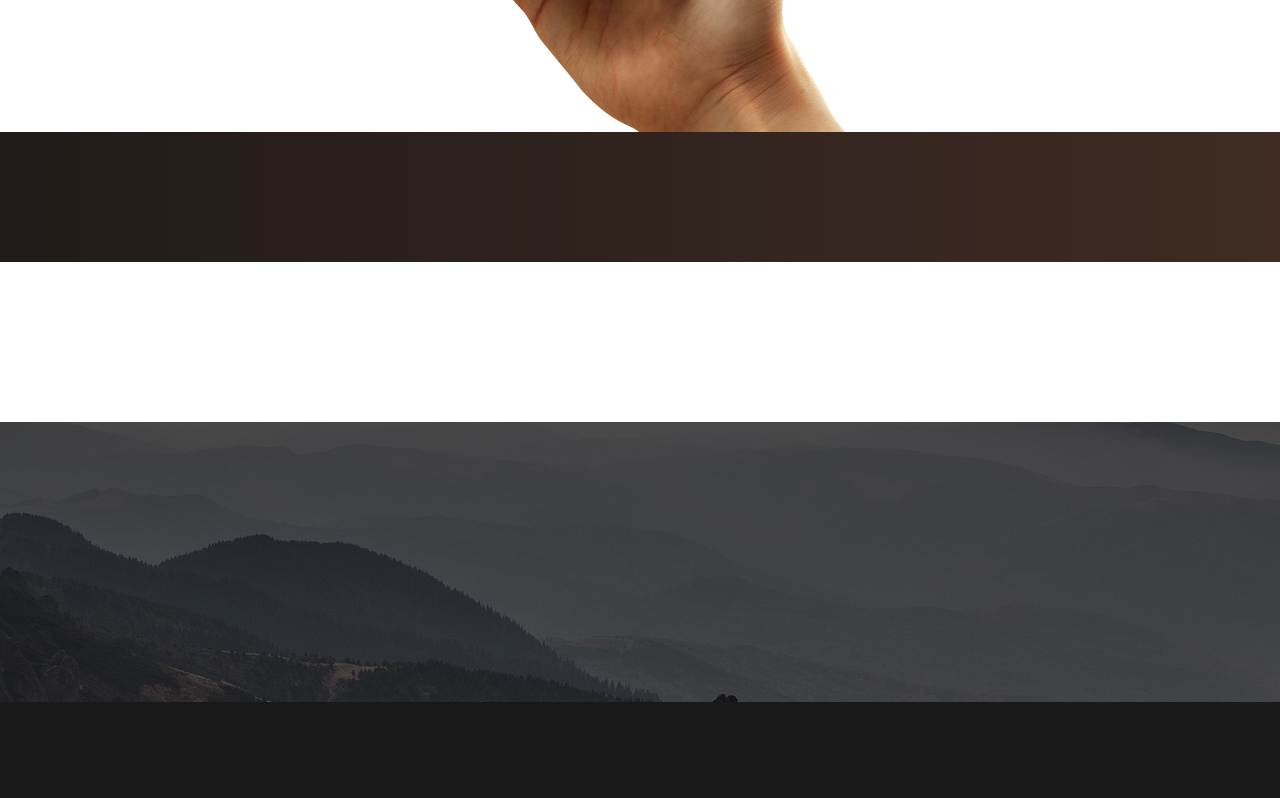
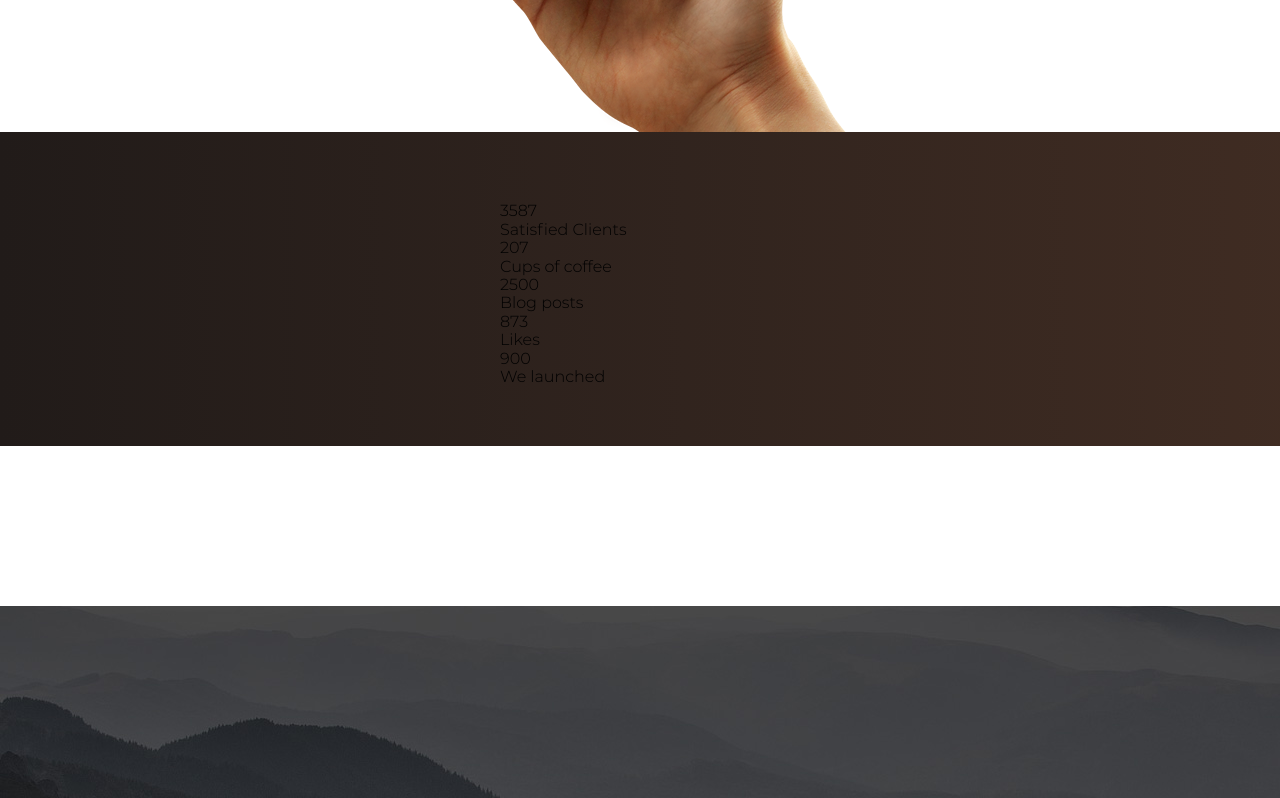
Before and after one commit to vladovinkin/HTML5-CSS3-Homeworks, a plain HTML site: page finalPSD/index.html in a window 1280 px wide. Shown: the part 4760-5558 px from the top of the page. Drawn offline with nearby package versions, Linux system fonts and the light colour scheme.

Commit message:
прописал структуру и содержание секции achievements

```diff
--- a/finalPSD/index.html
+++ b/finalPSD/index.html
@@ -279,7 +279,33 @@
 				</ul>
 			</div>
 		</section>
-		<section class="achievements"></section>
+		<section class="achievements">
+			<div class="achievements-block-1">
+				<div class="achievements-block-number">3587</div>
+				<div class="achievements-block-txt">Satisfied Clients</div>
+				<div class="achievements-block-line"></div>
+			</div>
+			<div class="achievements-block-2">
+				<div class="achievements-block-number">207</div>
+				<div class="achievements-block-txt">Cups of coffee</div>
+				<div class="achievements-block-line"></div>
+			</div>
+			<div class="achievements-block-3">
+				<div class="achievements-block-number">2500</div>
+				<div class="achievements-block-txt">Blog posts</div>
+				<div class="achievements-block-line"></div>
+			</div>
+			<div class="achievements-block-4">
+				<div class="achievements-block-number">873</div>
+				<div class="achievements-block-txt">Likes</div>
+				<div class="achievements-block-line"></div>
+			</div>
+			<div class="achievements-block-5">
+				<div class="achievements-block-number">900</div>
+				<div class="achievements-block-txt">We launched</div>
+				<div class="achievements-block-line"></div>
+			</div>
+		</section>
 		<section class="recent"></section>
 		<section class="customers"></section>
 	</main>
```
